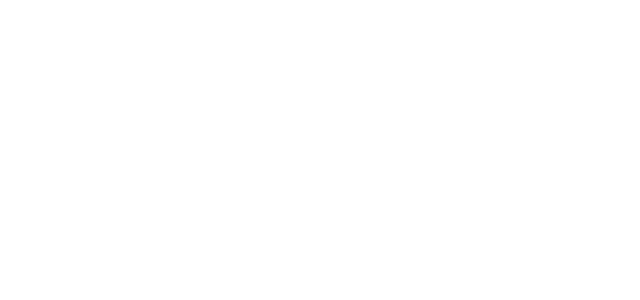
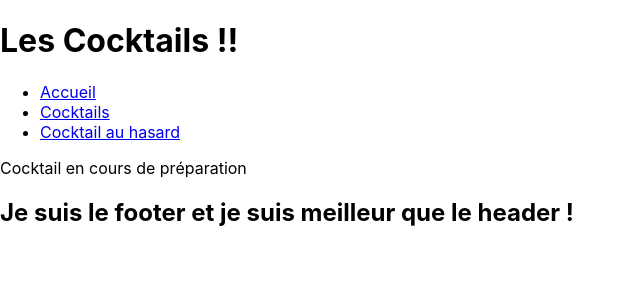
Before and after one commit to MEtourneaud/react-exo-cocktails, a React (Create React App) app: page /random in a window 1280 px wide. Before the commit this address had no page. Shown: the top 300 px of the page, without its empty margins (0-640 px from the left). Built offline with nearby package versions, Linux system fonts and the light colour scheme; no server answers.

Commit message:
Add CocktailRandomPage with useState fetch

```diff
--- a/src/App.js
+++ b/src/App.js
@@ -1,6 +1,7 @@
 import { BrowserRouter, Route, Routes } from "react-router-dom"
 import HomePage from "./page/HomePage"
 import CocktailsPage from "./page/CocktailsPage"
+import CocktailRandomPage from "./page/CocktailRandomPage"
 
 function App() {
   return (
@@ -8,6 +9,7 @@ function App() {
       <Routes>
         <Route path="/" element={<HomePage />} />
         <Route path="/cocktails" element={<CocktailsPage />} />
+        <Route path="/random" element={<CocktailRandomPage />} />
       </Routes>
     </BrowserRouter>
   )
--- a/src/components/Header.jsx
+++ b/src/components/Header.jsx
@@ -7,6 +7,7 @@ function Header() {
             <ul>
                 <li><Link to="/">Accueil</Link></li>
                 <li><Link to="/cocktails">Cocktails</Link></li>
+                <li><Link to="/random">Cocktail au hasard</Link></li>
             </ul>
         </header>
     )
--- /dev/null
+++ b/src/page/CocktailRandomPage.jsx
@@ -0,0 +1,44 @@
+import { useState } from "react"
+import Footer from "../components/Footer"
+import Header from "../components/Header"
+
+function CocktailRandomPage() {
+
+    // useState permet de stocker dans une variable et donner par défaut la valeur "null" et l'utilisera au premier chargement du composant
+    // Aux chargements suivants, il prendra la valeur stocké dans le composant
+    const [randomCocktail, setRandomCocktails] = useState(null)
+
+    // La condition if permet de faire en sorte que le composant ne se recharge pas constamment
+    // Une fois que des données sont détectées, le rechargement ne s'effectue pas
+    if(!randomCocktail) {
+        // Fonction anonyme (pas de nom) qui s'auto-invoque
+        // Cela permet d'effectuer des opérations asynchrones (fetch) sans devoir créer un vraie fonction asynchrone (qu'on devrait appeler avec un await)
+        (async () => {
+            // Le premier "await" permet d'attendre jusqu'à avoir récupéré les données de l'API
+            const cocktailRandomResponse = await fetch (`https://www.thecocktaildb.com/api/json/v1/1/random.php`)
+            // Une fois les données récupérées, le second "await" permet d'afficher ces données json en js
+            const cocktailRandomInJs = await cocktailRandomResponse.json()
+            setRandomCocktails(cocktailRandomInJs.drinks[0])
+        })()
+    }
+
+    return(
+        <>
+            <Header />
+            {/* Ici je fais en sorte qu'un affichage ait lieu même si les données ne sont pas prêtes à être affichées */}
+            {randomCocktail ? (
+                <article>
+                    <h3>{randomCocktail.strDrink}</h3>
+                    <img src={randomCocktail.strDrinkThumb} alt={randomCocktail.strDrink} />
+                </article>
+            ) : (
+                <div>
+                    <p>Cocktail en cours de préparation</p>
+                </div>
+            )}
+            <Footer />
+        </>
+    )
+}
+
+export default CocktailRandomPage
--- a/src/page/CocktailsPage.jsx
+++ b/src/page/CocktailsPage.jsx
@@ -8,7 +8,7 @@ function CocktailsPage() {
         // Aux chargements suivants, il prendra la valeur stocké dans le composant
         const [cocktails, setCocktails] = useState(null)
 
-        // La boucle if permet de faire en sorte que le composant ne se recharge pas constamment
+        // La condition if permet de faire en sorte que le composant ne se recharge pas constamment
         // Une fois que des données sont détectées, le rechargement ne s'effectue pas
         if (!cocktails) {
         // Fonction anonyme (pas de nom) qui s'auto-invoque (plus moderne)
@@ -23,7 +23,7 @@ function CocktailsPage() {
 
     return(
         <>
-            <Header currentPage={"CocktailPage"}/>
+            <Header />
             {/* Ici je fais en sorte qu'un affichage ait lieu même si les données ne sont pas prêtes à être affichées */}
             {cocktails ? (
                 <>
```
